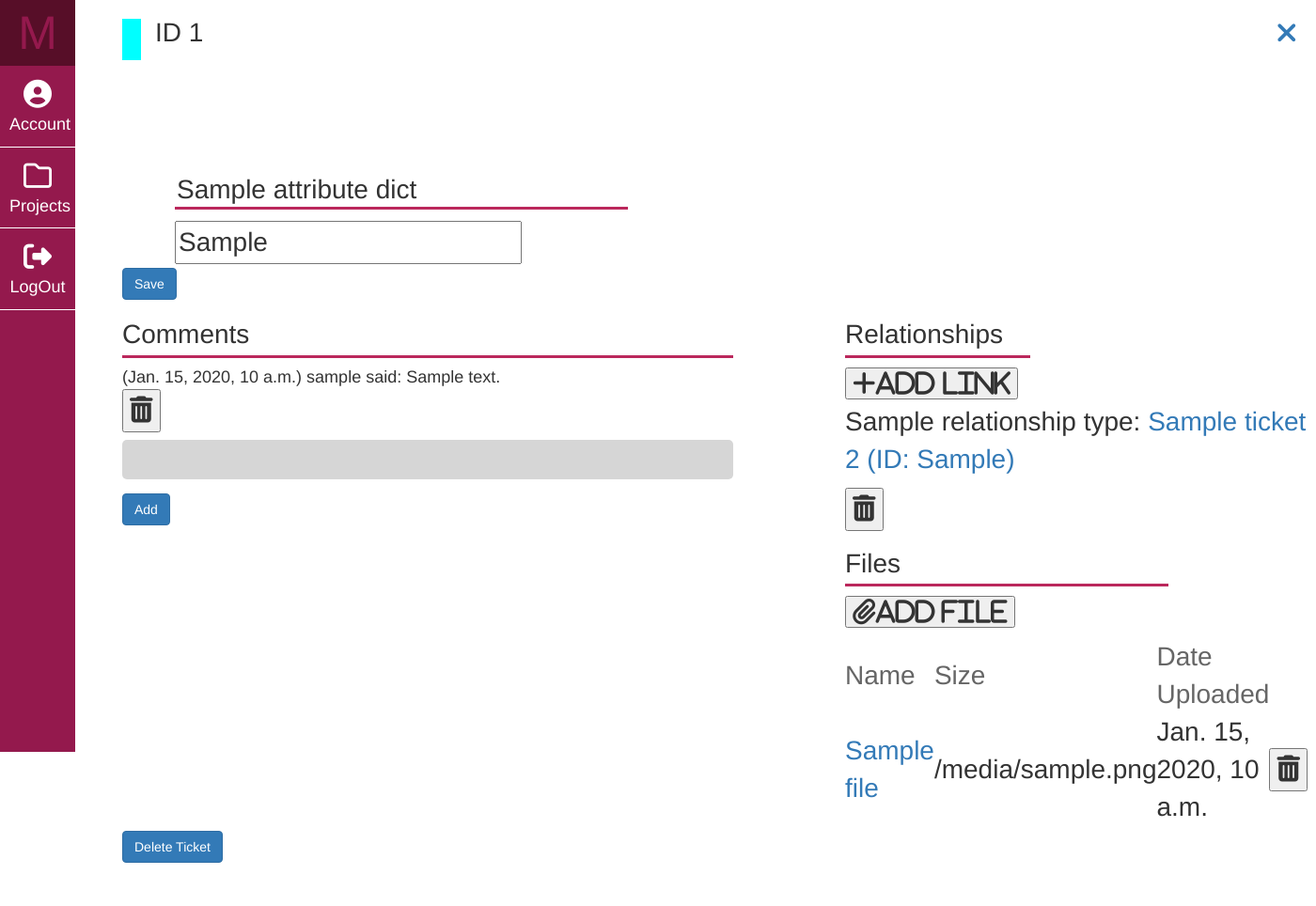
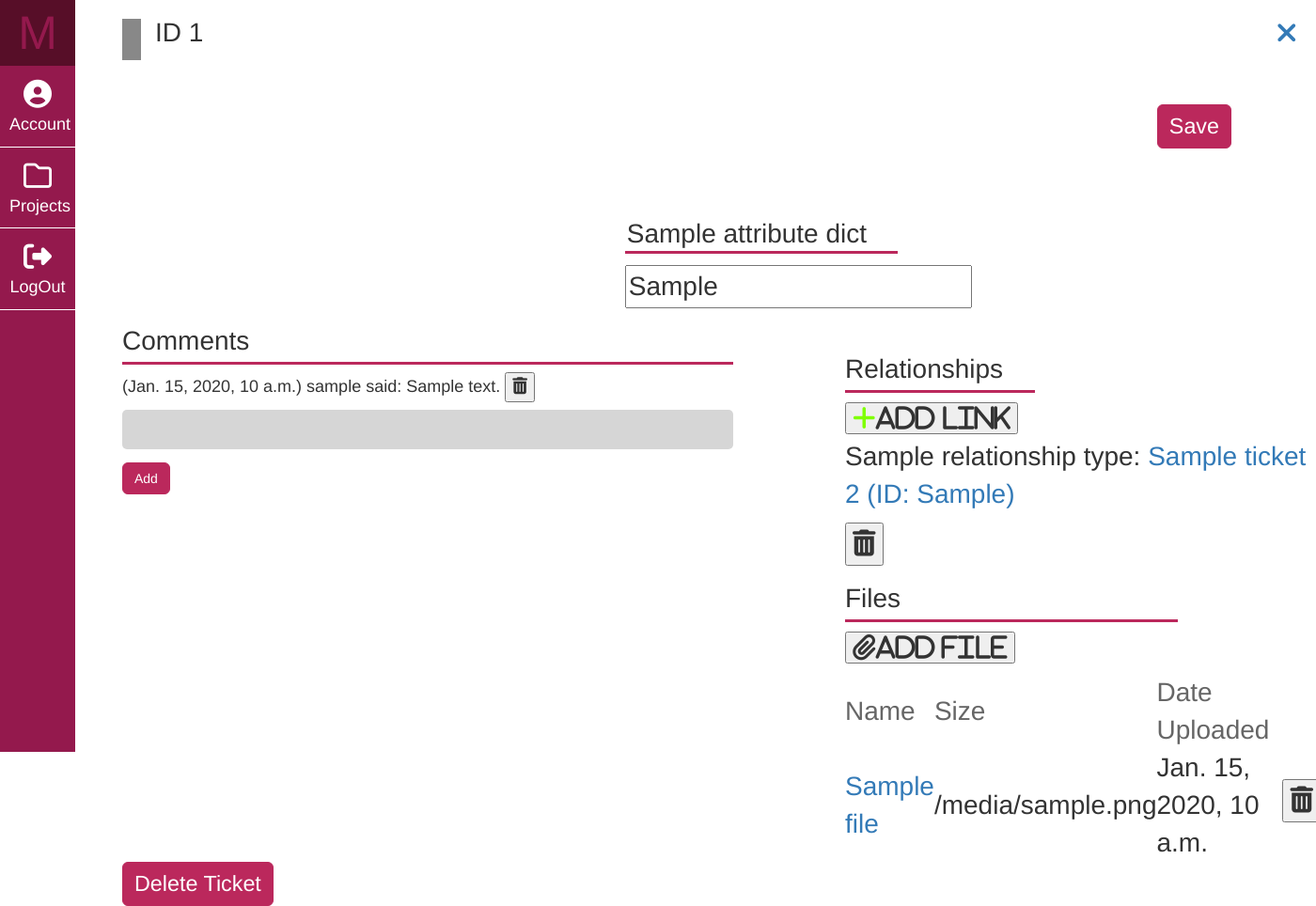
Before and after one commit to BlaiseMahoro/TaskManagement, a Django app: template maroon/task_management/templates/ticket/ticket_detail.html in a window 1400 px wide. Shown: the whole page at 94% size. Before the commit the page ends 918 px from the top, so only its background shows below. Run offline with Django 3.2, Linux system fonts and the light colour scheme; the template is opened without the code that fills it: most values are stand-ins (such as "Sample title", 1, 10 or a date in 2020); some libraries are stand-ins or nearby versions; grey boxes are pictures that could not be loaded.

Commit message:
Ticket Detail CSS fixes

```diff
--- a/maroon/task_management/static/css/ticket_detail.css
+++ b/maroon/task_management/static/css/ticket_detail.css
@@ -1,6 +1,5 @@
 .ticket_header {
     border-left: 20px solid;
-    border-left-color: aqua;
     height: 44px;
 }
 .ticket_header i {
@@ -41,6 +40,10 @@
 .comment-block .comment_title {
     width: 100%;
 }
+.comment-block {
+    position: relative;
+    /* margin-top: 48px; */
+}
 .comment p{
     font-size: 18px;
     margin-bottom: 0;
@@ -48,6 +51,7 @@
 .rlship {
     width:40%;
     margin-bottom: 8px;
+    margin-top: 50px;
 }
 .file_title {
     margin-bottom: 8px;
@@ -79,6 +83,7 @@
     display: inline-flex;
     width: 100%;
     margin-bottom: 65px;
+    height: auto;
 }
 .navbar .form-group {
     display: flex;
@@ -104,6 +109,8 @@
 .right_side {
     padding-left: 2em;
     display: grid;
+    margin-left: 38%;
+    position: relative;
 }
 .attribute h1 {
     margin-top: 6px;
@@ -132,8 +139,33 @@
 }
 .navbar .ticket_title {
     position: absolute;
-    top: -36px;
+    top: -73px;
 }
 .submit_button {
     width: fit-content;
+    position: relative;
+    top: 47px;
+    float: right;
+    margin-right: 80px;
 }
+.submit_button input {
+    font-size: smaller;
+}
+#delete_ticket {
+    font-size: smaller;
+}
+
+#addComment, #delete_ticket, .submit_button input{
+    background-color: #bb285c;
+    color:white;
+    border-radius: 6px;
+    border-color: #bb285c;
+}
+.relationship-block .fa-plus:before {
+    color: chartreuse;
+}
+
+.files button {
+    margin-left: 14px;
+    margin-bottom: 10px;
+}
--- a/maroon/task_management/templates/ticket/ticket_detail.html
+++ b/maroon/task_management/templates/ticket/ticket_detail.html
@@ -3,7 +3,7 @@
 {% block content %}
 
 <div class="ticket_contents">
-    <div class="ticket_header">
+    <div class="ticket_header" style="border-left-color: {{ ticket.type.color }}">
         <!-- Close button   -->
         <a href="{% url 'landing'  project.pk %}"><i class="fa fa-times" aria-hidden="true"></i></a>
         <h1>ID {{ticket_id}}</h1>
@@ -15,6 +15,10 @@
             {% for error in form.non_field_errors %}
             {{ error }}
             {% endfor %}
+        </div>
+
+        <div class="submit_button">
+            <input type="submit" value="Save" class="btn btn-primary" />
         </div>
 
         <div class="form-group">
@@ -90,9 +94,6 @@
             </div>
         </div>
 
-        <div class="submit_button">
-            <input type="submit" value="Save" class="btn btn-primary" />
-        </div>
     </form>
     <div class="left_side">
         <div class="comment-block">
@@ -101,9 +102,9 @@
             </div>
             {% for comment in ticket.comments.all %}
             <div class="comment">
-                <p>({{comment.created_date}}) {{comment.author.username}} said: {{comment.body}}</p>
+                <p>({{comment.created_date}}) {{comment.author.username}} said: {{comment.body}}
                 <button type="button" onclick="deleteComment({{comment.pk}})"><i class="fa fa-trash"
-                        aria-hidden="true"></i></button>
+                        aria-hidden="true"></i></button></p>
             </div>
             {% endfor %}
             <div id="comment-form">
@@ -205,9 +206,9 @@
                 </div>
             </div>
             <table class="files">
-                <col style="width:5%">
-                <col style="width:5%">
-                <col style="width:10%">
+                <col style="width:35%">
+                <col style="width:25%">
+                <col style="width:30%">
                 <tr>
                     <th>Name</th>
                     <th>Size</th>
```
